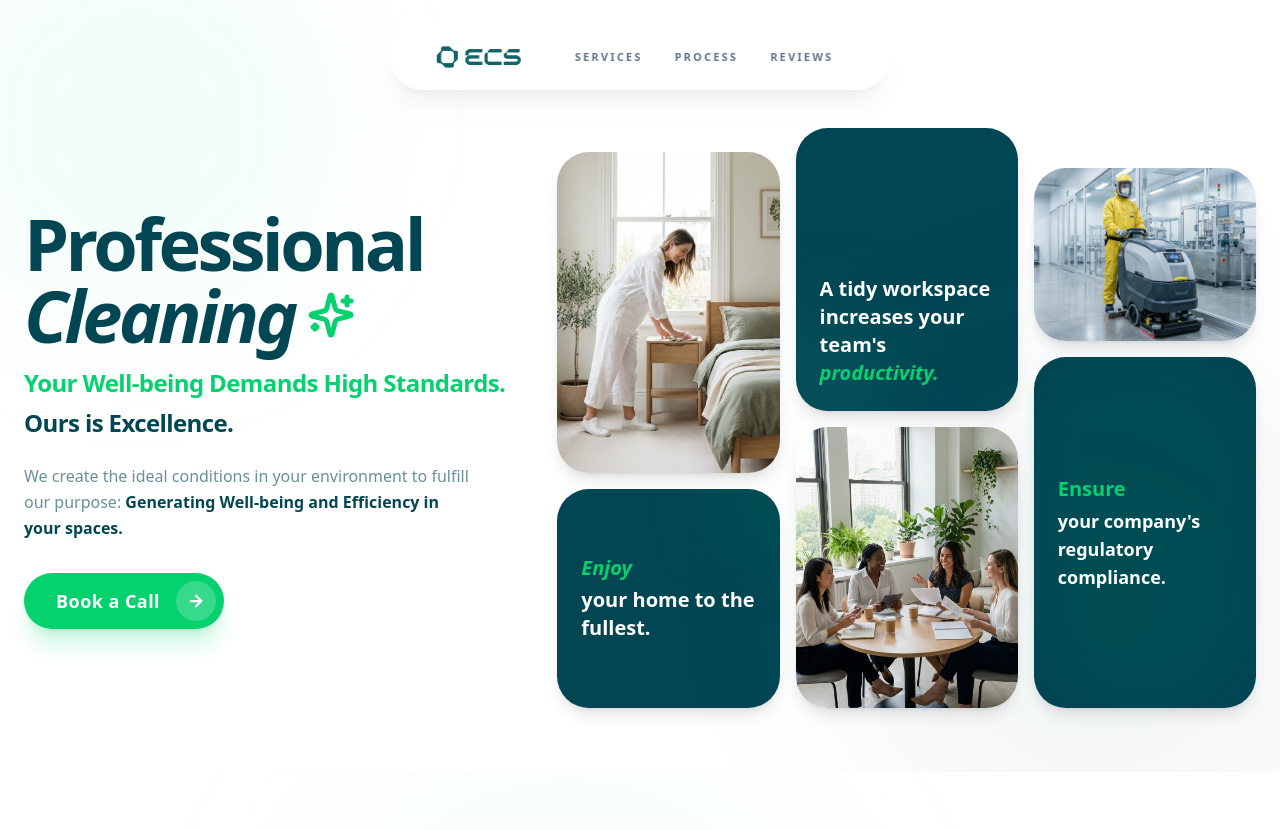
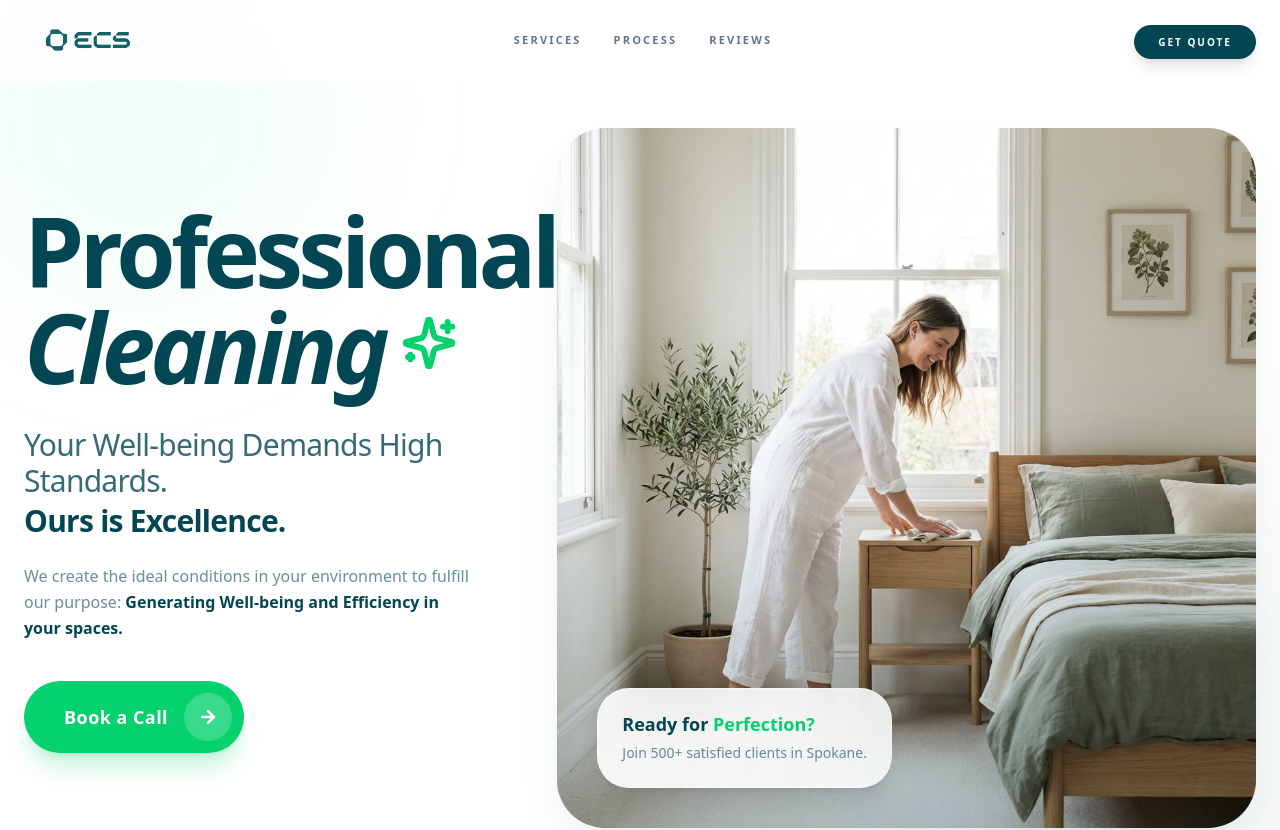
Before and after one commit to renatoquerales28-byte/extreme-cleaning-next, a Next.js app: page / in a window 1280 px wide. Shown: the top 830 px of the page. Built offline with nearby package versions, Linux system fonts and the light colour scheme.

Commit message:
Simplify hero, full-width instant-load navbar, and visual cleanups

```diff
--- a/src/app/page.tsx
+++ b/src/app/page.tsx
@@ -12,28 +12,15 @@ import FooterSection from "@/components/landing/FooterSection";
 import { AnimatePresence, motion } from "framer-motion";
 
 export default function Home() {
-    const [showNavButton, setShowNavButton] = useState(false);
     const [mobileMenuOpen, setMobileMenuOpen] = useState(false);
-
-    useEffect(() => {
-        const handleScroll = () => {
-            if (window.scrollY > 600) {
-                setShowNavButton(true);
-            } else {
-                setShowNavButton(false);
-            }
-        };
-
-        window.addEventListener("scroll", handleScroll);
-        return () => window.removeEventListener("scroll", handleScroll);
-    }, []);
 
     return (
         <main className="min-h-screen bg-white selection:bg-accent selection:text-white">
-            {/* Sticky Navigation */}
-            <nav className="fixed top-4 md:top-6 left-1/2 -translate-x-1/2 px-4 md:px-6 py-2.5 md:py-3 glass-card rounded-full z-50 flex items-center gap-4 md:gap-8 bg-white/80 backdrop-blur-xl border border-white/40 shadow-xl shadow-black/5 w-fit max-w-[95vw] md:max-w-[90vw] transition-all duration-200">
+            {/* Sticky Navigation - Full Width Glassmorphism */}
+            <nav className="fixed top-0 left-0 w-full z-50 bg-white/80 backdrop-blur-md border-b border-white/20">
+                <div className="container mx-auto px-6 py-4 md:py-5 flex items-center justify-between">
                     <Link href="/" className="flex items-center gap-2 group shrink-0">
-                    <div className="relative h-8 md:h-10 w-24 md:w-32 overflow-hidden transition-transform group-hover:scale-105">
+                        <div className="relative h-8 md:h-10 w-24 md:w-32 overflow-hidden">
                             <Image
                                 src="/brand/logo-full.png"
                                 alt="ECS Logo"
@@ -43,27 +30,17 @@ export default function Home() {
                         </div>
                     </Link>
                     <div className="hidden md:flex items-center gap-8 text-[11px] font-black text-slate-500 uppercase tracking-[0.2em]">
-                    <Link href="#services" className="hover:text-brand-dark transition-colors">Services</Link>
-                    <Link href="#process" className="hover:text-brand-dark transition-colors">Process</Link>
-                    <Link href="#reviews" className="hover:text-brand-dark transition-colors">Reviews</Link>
+                        <Link href="#services" className="hover:text-brand-dark hover:underline underline-offset-4 decoration-2 decoration-[#05D16E] transition-all">Services</Link>
+                        <Link href="#process" className="hover:text-brand-dark hover:underline underline-offset-4 decoration-2 decoration-[#05D16E] transition-all">Process</Link>
+                        <Link href="#reviews" className="hover:text-brand-dark hover:underline underline-offset-4 decoration-2 decoration-[#05D16E] transition-all">Reviews</Link>
                     </div>
 
                     <div className="flex items-center gap-4">
-                    <AnimatePresence>
-                        {showNavButton && (
-                            <motion.div
-                                initial={{ width: 0, opacity: 0, paddingLeft: 0 }}
-                                animate={{ width: "auto", opacity: 1, paddingLeft: "1rem" }}
-                                exit={{ width: 0, opacity: 0, paddingLeft: 0 }}
-                                transition={{ duration: 0.2 }}
-                                className="overflow-hidden flex items-center border-l border-slate-200"
-                            >
-                                <Link href="/quote" className="px-4 md:px-6 py-2 md:py-2.5 bg-brand-dark text-white rounded-full text-[9px] md:text-[10px] font-black uppercase tracking-[0.2em] hover:scale-105 active:scale-95 transition-all shadow-lg hover:bg-black whitespace-nowrap">
+                        <div className="hidden md:block">
+                            <Link href="/quote" className="px-6 py-2.5 bg-brand-dark text-white rounded-full text-[10px] font-black uppercase tracking-[0.2em] hover:bg-black transition-colors shadow-lg hover:shadow-xl">
                                 Get Quote
                             </Link>
-                            </motion.div>
-                        )}
-                    </AnimatePresence>
+                        </div>
 
                         {/* Mobile Menu Toggle */}
                         <button
@@ -71,30 +48,23 @@ export default function Home() {
                             className="md:hidden w-10 h-10 flex items-center justify-center rounded-full bg-slate-50 border border-slate-100 text-brand-dark"
                         >
                             <div className="w-5 flex flex-col gap-1">
-                            <motion.span animate={{ rotate: mobileMenuOpen ? 45 : 0, y: mobileMenuOpen ? 4 : 0 }} className="w-full h-0.5 bg-current rounded-full" />
-                            <motion.span animate={{ opacity: mobileMenuOpen ? 0 : 1 }} className="w-full h-0.5 bg-current rounded-full" />
-                            <motion.span animate={{ rotate: mobileMenuOpen ? -45 : 0, y: mobileMenuOpen ? -4 : 0 }} className="w-full h-0.5 bg-current rounded-full" />
+                                <span className={`w-full h-0.5 bg-current rounded-full transition-transform ${mobileMenuOpen ? "rotate-45 translate-y-1.5" : ""}`} />
+                                <span className={`w-full h-0.5 bg-current rounded-full transition-opacity ${mobileMenuOpen ? "opacity-0" : "opacity-100"}`} />
+                                <span className={`w-full h-0.5 bg-current rounded-full transition-transform ${mobileMenuOpen ? "-rotate-45 -translate-y-1.5" : ""}`} />
                             </div>
                         </button>
                     </div>
+                </div>
 
-                {/* Mobile Menu Overlay - Move outside the main nav container for better positioning */}
-                <AnimatePresence>
+                {/* Mobile Menu Overlay */}
                 {mobileMenuOpen && (
-                        <motion.div
-                            initial={{ opacity: 0, y: -10, scale: 0.98 }}
-                            animate={{ opacity: 1, y: 0, scale: 1 }}
-                            exit={{ opacity: 0, y: -10, scale: 0.98 }}
-                            transition={{ duration: 0.2 }}
-                            className="fixed top-20 left-4 right-4 bg-white/95 backdrop-blur-2xl border border-white/20 rounded-[2rem] p-6 shadow-2xl flex flex-col gap-4 md:hidden z-40 origin-top"
-                        >
+                    <div className="absolute top-full left-0 w-full bg-white border-b border-slate-100 p-6 shadow-xl flex flex-col gap-4 md:hidden z-40">
                         <Link href="#services" onClick={() => setMobileMenuOpen(false)} className="text-xl font-black tracking-tighter text-brand-dark border-b border-slate-100 pb-3">Services</Link>
                         <Link href="#process" onClick={() => setMobileMenuOpen(false)} className="text-xl font-black tracking-tighter text-brand-dark border-b border-slate-100 pb-3">Process</Link>
                         <Link href="#reviews" onClick={() => setMobileMenuOpen(false)} className="text-xl font-black tracking-tighter text-brand-dark border-b border-slate-100 pb-3">Reviews</Link>
                         <Link href="/quote" onClick={() => setMobileMenuOpen(false)} className="w-full py-4 bg-accent text-brand-dark rounded-2xl font-black uppercase tracking-widest text-center shadow-xl shadow-accent/20 text-sm">Get My Quote</Link>
-                        </motion.div>
+                    </div>
                 )}
-                </AnimatePresence>
             </nav>
 
             <HeroSection />
--- a/src/components/landing/HeroSection.tsx
+++ b/src/components/landing/HeroSection.tsx
@@ -15,35 +15,31 @@ export default function HeroSection() {
             <div className="container mx-auto px-6 grid lg:grid-cols-12 gap-8 lg:gap-12 items-center h-full">
 
                 {/* Left Content Area (Text) - Spans 5 columns */}
-                <div className="lg:col-span-5 space-y-8 relative z-10 flex flex-col justify-center">
+                <div className="lg:col-span-5 space-y-10 relative z-10 flex flex-col justify-center">
                     <motion.div
                         initial={{ opacity: 0, x: -20 }}
                         animate={{ opacity: 1, x: 0 }}
                         transition={{ duration: 0.8 }}
-                        className="space-y-4"
+                        className="space-y-6"
                     >
-                        <h1 className="text-5xl md:text-6xl xl:text-7xl font-black tracking-tighter text-[#024653] leading-[0.9] flex flex-col">
+                        <h1 className="text-6xl md:text-7xl xl:text-8xl font-black tracking-tighter text-[#024653] leading-[0.9] flex flex-col">
                             <span>Professional</span>
-                            <span className="flex items-center gap-3 italic text-[#024653]">
+                            <span className="flex items-center gap-4 italic text-[#024653]">
                                 Cleaning
-                                <div className="relative inline-flex">
-                                    <Sparkles className="text-[#05D16E] w-8 h-8 md:w-12 md:h-12" strokeWidth={2.5} />
+                                <div className="relative inline-flex mb-2">
+                                    <Sparkles className="text-[#05D16E] w-10 h-10 md:w-14 md:h-14" strokeWidth={2.5} />
                                 </div>
                             </span>
                         </h1>
 
-                        <div className="space-y-2 mt-6">
-                            <p className="text-xl md:text-2xl font-bold tracking-tight text-[#05D16E] leading-tight">
-                                Your Well-being Demands High Standards.
+                        <div className="max-w-md pt-2">
+                            <p className="text-2xl md:text-3xl font-medium tracking-tight text-[#024653]/80 leading-snug">
+                                Your Well-being Demands High Standards. <span className="font-bold text-[#024653] block mt-1">Ours is Excellence.</span>
                             </p>
-                            <p className="text-xl md:text-2xl font-black tracking-tight text-[#024653] leading-tight">
-                                Ours is Excellence.
+                            <p className="text-base text-[#024653]/60 font-medium leading-relaxed mt-6">
+                                We create the ideal conditions in your environment to fulfill our purpose: <span className="text-[#024653] font-bold">Generating Well-being and Efficiency in your spaces.</span>
                             </p>
                         </div>
-
-                        <p className="text-base text-[#024653]/60 font-medium leading-relaxed max-w-md pt-2">
-                            We create the ideal conditions in your environment to fulfill our purpose: <span className="text-[#024653] font-bold">Generating Well-being and Efficiency in your spaces.</span>
-                        </p>
                     </motion.div>
 
                     <motion.button
@@ -51,82 +47,47 @@ export default function HeroSection() {
                         animate={{ opacity: 1, y: 0 }}
                         transition={{ duration: 0.8, delay: 0.2 }}
                         onClick={() => router.push("/quote")}
-                        className="w-fit group flex items-center gap-4 bg-[#05D16E] text-white pl-8 pr-2 py-2 rounded-full font-black text-lg tracking-wide hover:bg-[#08BF5F] transition-all shadow-xl shadow-[#05D16E]/20 hover:scale-[1.02] active:scale-95"
+                        className="w-fit group flex items-center gap-4 bg-[#05D16E] text-white pl-10 pr-3 py-3 rounded-full font-black text-lg tracking-wide hover:bg-[#08BF5F] transition-all shadow-xl shadow-[#05D16E]/20 hover:scale-[1.02] active:scale-95"
                     >
                         <span>Book a Call</span>
-                        <div className="w-10 h-10 bg-white/20 rounded-full flex items-center justify-center transition-transform group-hover:rotate-[-45deg] duration-300">
-                            <ArrowRight size={18} strokeWidth={3} className="text-white" />
+                        <div className="w-12 h-12 bg-white/20 rounded-full flex items-center justify-center transition-transform group-hover:rotate-[-45deg] duration-300">
+                            <ArrowRight size={20} strokeWidth={3} className="text-white" />
                         </div>
                     </motion.button>
                 </div>
 
-                {/* Right Bento Grid Area - Spans 7 columns */}
-                <div className="lg:col-span-7 w-full h-[500px] lg:h-[580px] relative">
-                    <div className="grid grid-cols-3 gap-4 h-full w-full">
+                {/* Right Area - Single Hero Image */}
+                <div className="lg:col-span-7 h-[500px] lg:h-[700px] relative mt-8 lg:mt-0">
+                    <motion.div
+                        initial={{ opacity: 0, scale: 0.95 }}
+                        animate={{ opacity: 1, scale: 1 }}
+                        transition={{ duration: 1 }}
+                        className="relative w-full h-full rounded-[3rem] overflow-hidden shadow-2xl shadow-[#024653]/10"
+                    >
+                        <Image
+                            src="/brand/hero_woman_cleaning.png"
+                            alt="Professional Cleaning"
+                            fill
+                            className="object-cover object-top"
+                            priority
+                        />
 
-                        {/* COLUMN 1 */}
-                        <div className="flex flex-col gap-4 pt-6 h-full">
-                            {/* Image: Woman (Flex Grow) */}
-                            <div className="relative w-full flex-[1.5] rounded-[2rem] overflow-hidden shadow-lg group">
-                                <Image
-                                    src="/brand/hero_woman_cleaning.png"
-                                    alt="Residential Cleaning"
-                                    fill
-                                    className="object-cover transition-transform duration-700 group-hover:scale-105"
-                                />
-                            </div>
-                            {/* Card: Enjoy (Compact) */}
-                            <div className="bg-[#024653] w-full flex-[0.8] rounded-[2rem] p-6 flex flex-col justify-center text-white shadow-lg overflow-hidden relative">
-                                <div className="absolute top-0 right-0 w-24 h-24 bg-[#05D16E]/10 rounded-full blur-2xl -mr-8 -mt-8"></div>
-                                <p className="text-lg md:text-xl font-bold leading-tight relative z-10">
-                                    <span className="text-[#05D16E] italic block mb-1">Enjoy</span>
-                                    your home to the fullest.
-                                </p>
-                            </div>
-                        </div>
+                        {/* Subtle Gradient Overlay */}
+                        <div className="absolute inset-x-0 bottom-0 h-1/2 bg-gradient-to-t from-[#024653]/20 to-transparent mix-blend-multiply" />
+                    </motion.div>
 
-                        {/* COLUMN 2 */}
-                        <div className="flex flex-col gap-4 h-full">
-                            {/* Card: Productivity (Compact) */}
-                            <div className="bg-[#024653] w-full flex-1 rounded-[2rem] p-6 flex flex-col justify-end text-white shadow-lg overflow-hidden relative">
-                                <div className="absolute bottom-0 left-0 w-32 h-32 bg-[#0E6168] rounded-full blur-2xl -ml-8 -mb-8 opacity-50"></div>
-                                <p className="text-lg md:text-xl font-bold leading-tight relative z-10">
-                                    A tidy workspace increases your team&apos;s <span className="text-[#05D16E] italic">productivity.</span>
-                                </p>
-                            </div>
-                            {/* Image: Meeting (Flex Grow) */}
-                            <div className="relative w-full flex-[1.2] rounded-[2rem] overflow-hidden shadow-lg group">
-                                <Image
-                                    src="/brand/hero_office_meeting.png"
-                                    alt="Team Meeting"
-                                    fill
-                                    className="object-cover transition-transform duration-700 group-hover:scale-105"
-                                />
-                            </div>
-                        </div>
-
-                        {/* COLUMN 3 */}
-                        <div className="flex flex-col gap-4 pt-10 h-full">
-                            {/* Image: Industrial (Compact) */}
-                            <div className="relative w-full flex-[0.8] rounded-[2rem] overflow-hidden shadow-lg group">
-                                <Image
-                                    src="/brand/hero_industrial_cleaner.png"
-                                    alt="Industrial Services"
-                                    fill
-                                    className="object-cover transition-transform duration-700 group-hover:scale-105"
-                                />
-                            </div>
-                            {/* Card: Compliance (Flex Grow) */}
-                            <div className="bg-[#024653] w-full flex-[1.4] rounded-[2rem] p-6 flex flex-col justify-center text-white shadow-lg overflow-hidden relative">
-                                <div className="absolute top-1/2 left-1/2 -translate-x-1/2 -translate-y-1/2 w-full h-full bg-[#05D16E]/5 rounded-full blur-xl"></div>
-                                <p className="text-base md:text-lg font-bold leading-tight relative z-10">
-                                    <span className="text-[#05D16E] block mb-1 text-xl">Ensure</span>
-                                    your company&apos;s regulatory compliance.
-                                </p>
-                            </div>
-                        </div>
-
-                    </div>
+                    {/* Checkmark Floating Badge */}
+                    <motion.div
+                        initial={{ opacity: 0, y: 20 }}
+                        animate={{ opacity: 1, y: 0 }}
+                        transition={{ delay: 0.5, duration: 0.8 }}
+                        className="absolute bottom-10 left-10 bg-white/90 backdrop-blur-xl p-6 rounded-[2rem] shadow-xl max-w-xs border border-white/50 hidden md:block"
+                    >
+                        <p className="text-[#024653] font-bold text-lg leading-tight mb-2">
+                            Ready for <span className="text-[#05D16E]">Perfection?</span>
+                        </p>
+                        <p className="text-[#024653]/60 text-sm font-medium">Join 500+ satisfied clients in Spokane.</p>
+                    </motion.div>
                 </div>
             </div>
 
```
Lines whose indentation alone changed are shown as unchanged.
